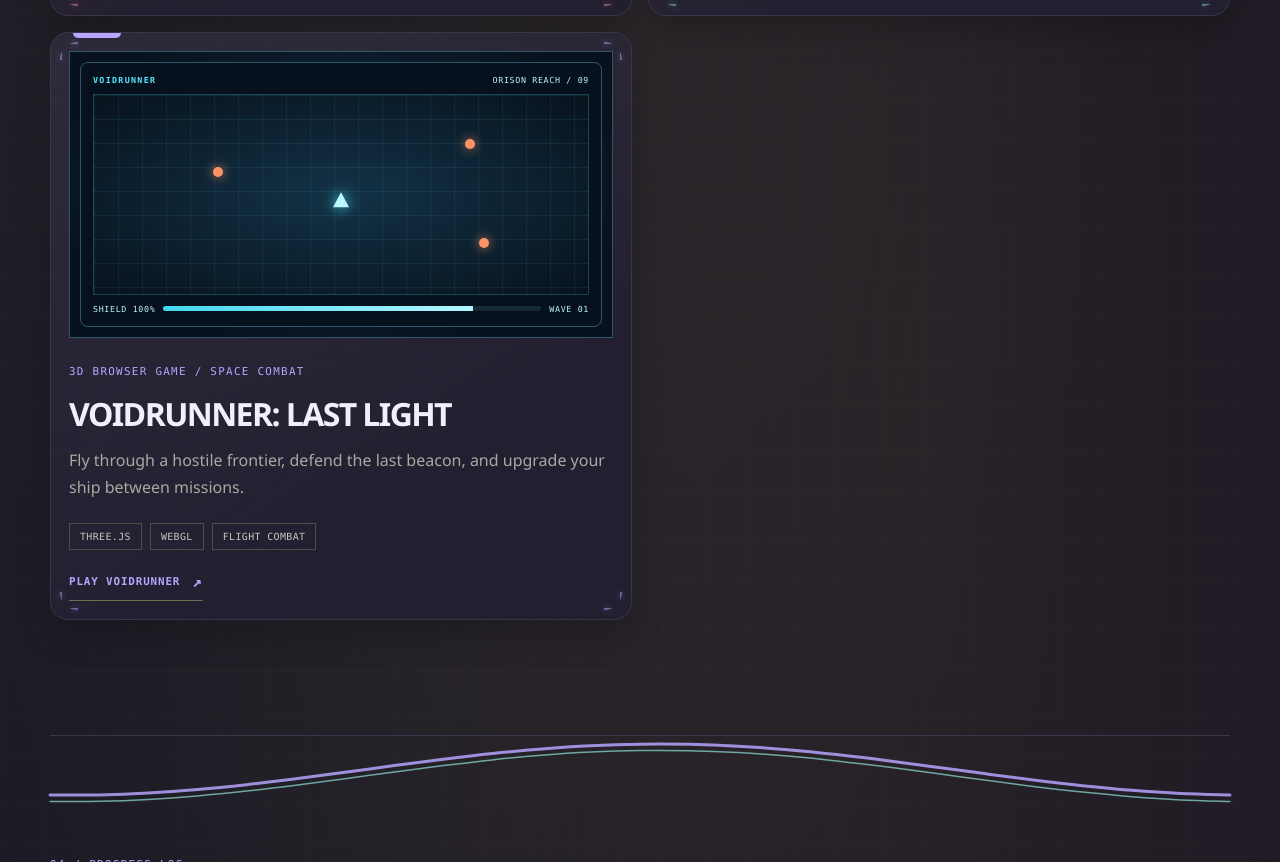
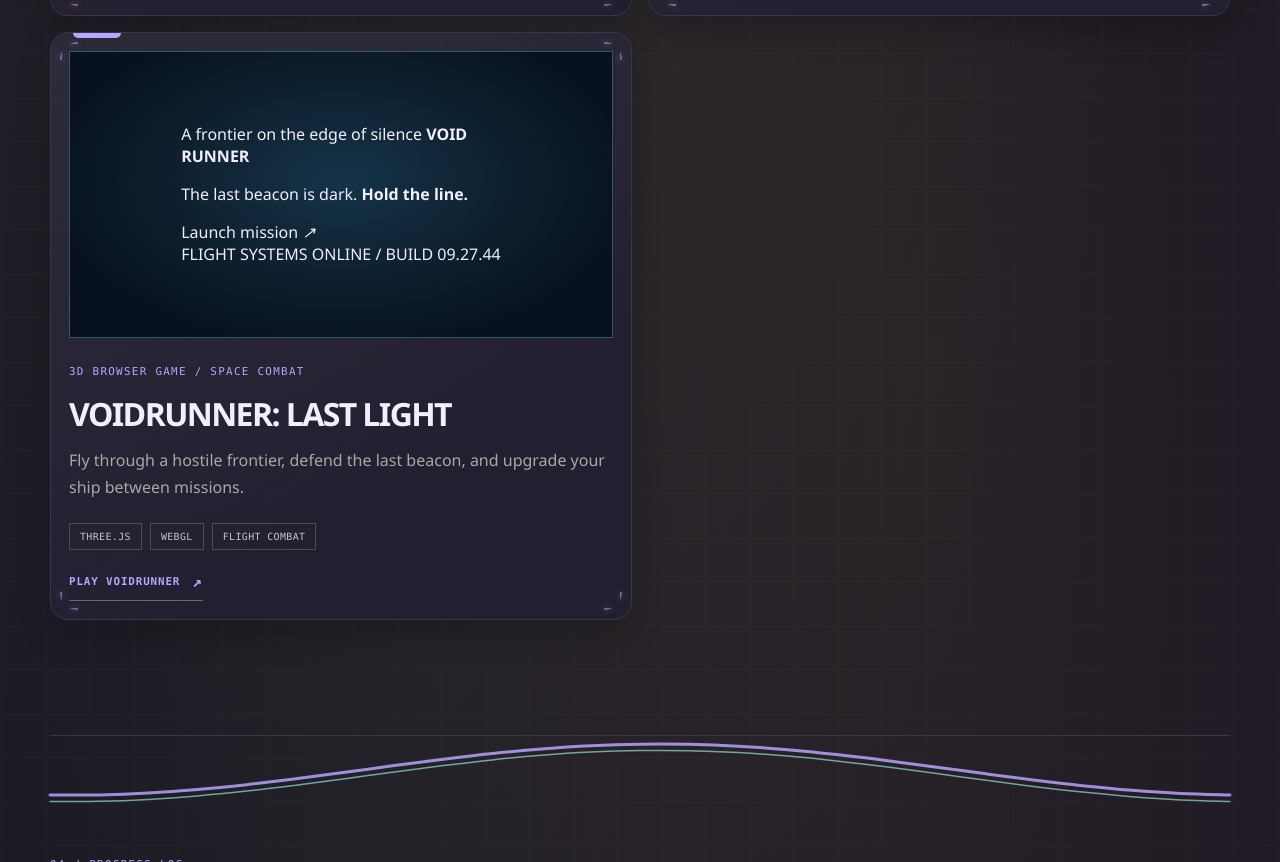
Before and after one commit to nin-010808/portfolio, a plain HTML site: page Main interface.html in a window 1280 px wide. Shown: the part 2940-3802 px from the top of the page. Drawn offline with Linux system fonts and the light colour scheme.

Commit message:
Update portfolio 2026-11-28 20:17:20

```diff
--- a/Main interface.html
+++ b/Main interface.html
@@ -220,22 +220,15 @@
         </a>
         <a class="featured-project" href="projects/voidrunner/index.html" target="_blank" rel="noopener" aria-label="Play Voidrunner: Last Light in a new tab">
           <div class="project-preview voidrunner-preview" aria-hidden="true">
-            <div class="voidrunner-scene">
-              <div class="voidrunner-topbar">
-                <strong>VOIDRUNNER</strong>
-                <span>ORISON REACH / 09</span>
+            <div class="voidrunner-screen">
+              <div class="voidrunner-planet"></div>
+              <div class="voidrunner-screen-content">
+                <span class="voidrunner-eyebrow">A frontier on the edge of silence</span>
+                <strong class="voidrunner-wordmark">VOID<br><span>RUNNER</span></strong>
+                <p class="voidrunner-intro">The last beacon is dark. <b>Hold the line.</b></p>
+                <span class="voidrunner-launch">Launch mission <i>↗</i></span>
               </div>
-              <div class="voidrunner-radar">
-                <i class="voidrunner-ship"></i>
-                <i class="voidrunner-target voidrunner-target-one"></i>
-                <i class="voidrunner-target voidrunner-target-two"></i>
-                <i class="voidrunner-target voidrunner-target-three"></i>
-              </div>
-              <div class="voidrunner-readout">
-                <span>SHIELD 100%</span>
-                <span class="voidrunner-meter"><i></i></span>
-                <span>WAVE 01</span>
-              </div>
+              <span class="voidrunner-screen-footer">FLIGHT SYSTEMS ONLINE / BUILD 09.27.44</span>
             </div>
           </div>
           <div class="featured-project-copy">
```
Also changed, not shown: index.html (+8 -15 lines).
